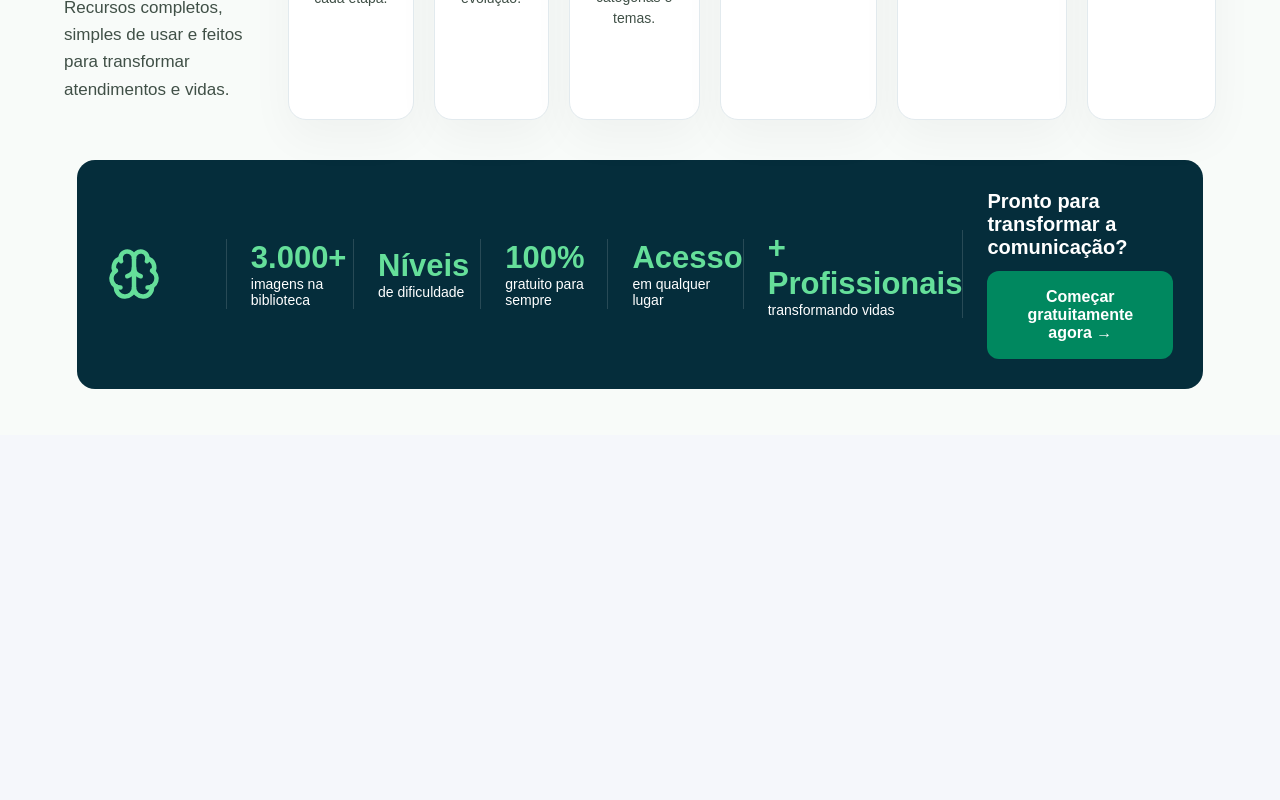
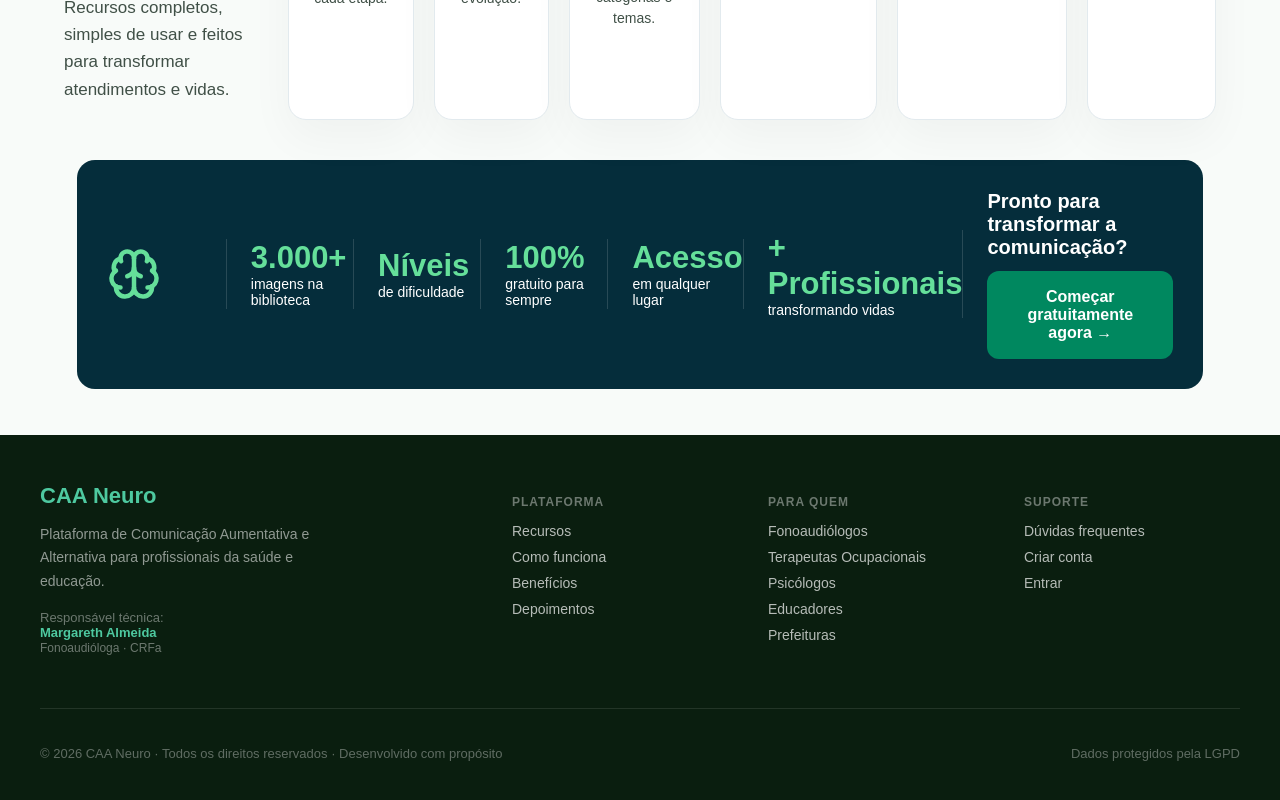
Before and after one commit to andreajoa/CAA-NEURO, a Next.js app: page / in a window 1280 px wide. Shown: the part 1351-2151 px from the top of the page. Before the commit the page ends 1786 px from the top, so only its background shows below. Built offline with nearby package versions, Linux system fonts and the light colour scheme.

Commit message:
Add menu pages, fix sign-in/sign-up links, add footer Margareth Almeida

```diff
--- a/app/page.jsx
+++ b/app/page.jsx
@@ -11,12 +11,12 @@ export default function LandingPage() {
         </div>
 
         <nav>
-          <a>Recursos</a>
-          <a>Para quem é</a>
-          <a>Benefícios</a>
-          <a>Como funciona</a>
-          <a>Depoimentos</a>
-          <a>Dúvidas</a>
+          <Link href="/recursos">Recursos</Link>
+          <Link href="/para-quem">Para quem é</Link>
+          <Link href="/beneficios">Benefícios</Link>
+          <Link href="/como-funciona">Como funciona</Link>
+          <Link href="/depoimentos">Depoimentos</Link>
+          <Link href="/duvidas">Dúvidas</Link>
         </nav>
 
         <div className="navActions">
@@ -103,6 +103,49 @@ export default function LandingPage() {
           <Link href="/sign-up">Começar gratuitamente agora →</Link>
         </div>
       </section>
+
+      <footer style={{background:"#0a1e0f",color:"white",padding:"48px 40px 32px",marginTop:0}}>
+        <div style={{maxWidth:1200,margin:"0 auto"}}>
+          <div style={{display:"grid",gridTemplateColumns:"2fr 1fr 1fr 1fr",gap:40,marginBottom:40}}>
+            <div>
+              <div style={{fontSize:22,fontWeight:700,color:"#4ec9a0",marginBottom:8}}>CAA Neuro</div>
+              <p style={{color:"rgba(255,255,255,0.55)",fontSize:14,lineHeight:1.7,maxWidth:280}}>Plataforma de Comunicação Aumentativa e Alternativa para profissionais da saúde e educação.</p>
+              <p style={{color:"rgba(255,255,255,0.4)",fontSize:13,marginTop:16}}>Responsável técnica:<br/><strong style={{color:"#4ec9a0"}}>Margareth Almeida</strong><br/><span style={{fontSize:12}}>Fonoaudióloga · CRFa</span></p>
+            </div>
+            <div>
+              <p style={{color:"rgba(255,255,255,0.4)",fontSize:12,fontWeight:700,marginBottom:14,letterSpacing:1}}>PLATAFORMA</p>
+              <div style={{display:"flex",flexDirection:"column",gap:10}}>
+                <Link href="/recursos" style={{color:"rgba(255,255,255,0.7)",fontSize:14,textDecoration:"none"}}>Recursos</Link>
+                <Link href="/como-funciona" style={{color:"rgba(255,255,255,0.7)",fontSize:14,textDecoration:"none"}}>Como funciona</Link>
+                <Link href="/beneficios" style={{color:"rgba(255,255,255,0.7)",fontSize:14,textDecoration:"none"}}>Benefícios</Link>
+                <Link href="/depoimentos" style={{color:"rgba(255,255,255,0.7)",fontSize:14,textDecoration:"none"}}>Depoimentos</Link>
+              </div>
+            </div>
+            <div>
+              <p style={{color:"rgba(255,255,255,0.4)",fontSize:12,fontWeight:700,marginBottom:14,letterSpacing:1}}>PARA QUEM</p>
+              <div style={{display:"flex",flexDirection:"column",gap:10}}>
+                <Link href="/para-quem" style={{color:"rgba(255,255,255,0.7)",fontSize:14,textDecoration:"none"}}>Fonoaudiólogos</Link>
+                <Link href="/para-quem" style={{color:"rgba(255,255,255,0.7)",fontSize:14,textDecoration:"none"}}>Terapeutas Ocupacionais</Link>
+                <Link href="/para-quem" style={{color:"rgba(255,255,255,0.7)",fontSize:14,textDecoration:"none"}}>Psicólogos</Link>
+                <Link href="/para-quem" style={{color:"rgba(255,255,255,0.7)",fontSize:14,textDecoration:"none"}}>Educadores</Link>
+                <Link href="/para-quem" style={{color:"rgba(255,255,255,0.7)",fontSize:14,textDecoration:"none"}}>Prefeituras</Link>
+              </div>
+            </div>
+            <div>
+              <p style={{color:"rgba(255,255,255,0.4)",fontSize:12,fontWeight:700,marginBottom:14,letterSpacing:1}}>SUPORTE</p>
+              <div style={{display:"flex",flexDirection:"column",gap:10}}>
+                <Link href="/duvidas" style={{color:"rgba(255,255,255,0.7)",fontSize:14,textDecoration:"none"}}>Dúvidas frequentes</Link>
+                <Link href="/sign-up" style={{color:"rgba(255,255,255,0.7)",fontSize:14,textDecoration:"none"}}>Criar conta</Link>
+                <Link href="/sign-in" style={{color:"rgba(255,255,255,0.7)",fontSize:14,textDecoration:"none"}}>Entrar</Link>
+              </div>
+            </div>
+          </div>
+          <div style={{borderTop:"0.5px solid rgba(255,255,255,0.1)",paddingTop:24,display:"flex",justifyContent:"space-between",alignItems:"center",flexWrap:"wrap",gap:12}}>
+            <p style={{color:"rgba(255,255,255,0.35)",fontSize:13}}>© 2026 CAA Neuro · Todos os direitos reservados · Desenvolvido com propósito</p>
+            <p style={{color:"rgba(255,255,255,0.35)",fontSize:13}}>Dados protegidos pela LGPD</p>
+          </div>
+        </div>
+      </footer>
     </main>
   );
 }
```
Also changed, not shown: app/beneficios/page.jsx (added, +10 -0 lines), app/como-funciona/page.jsx (added, +10 -0 lines), app/depoimentos/page.jsx (added, +10 -0 lines), app/duvidas/page.jsx (added, +10 -0 lines), app/para-quem/page.jsx (added, +10 -0 lines), app/recursos/page.jsx (added, +10 -0 lines), app/sign-in/[[...sign-in]]/page.jsx (added, +8 -0 lines), app/sign-up/[[...sign-up]]/page.jsx (added, +8 -0 lines).
